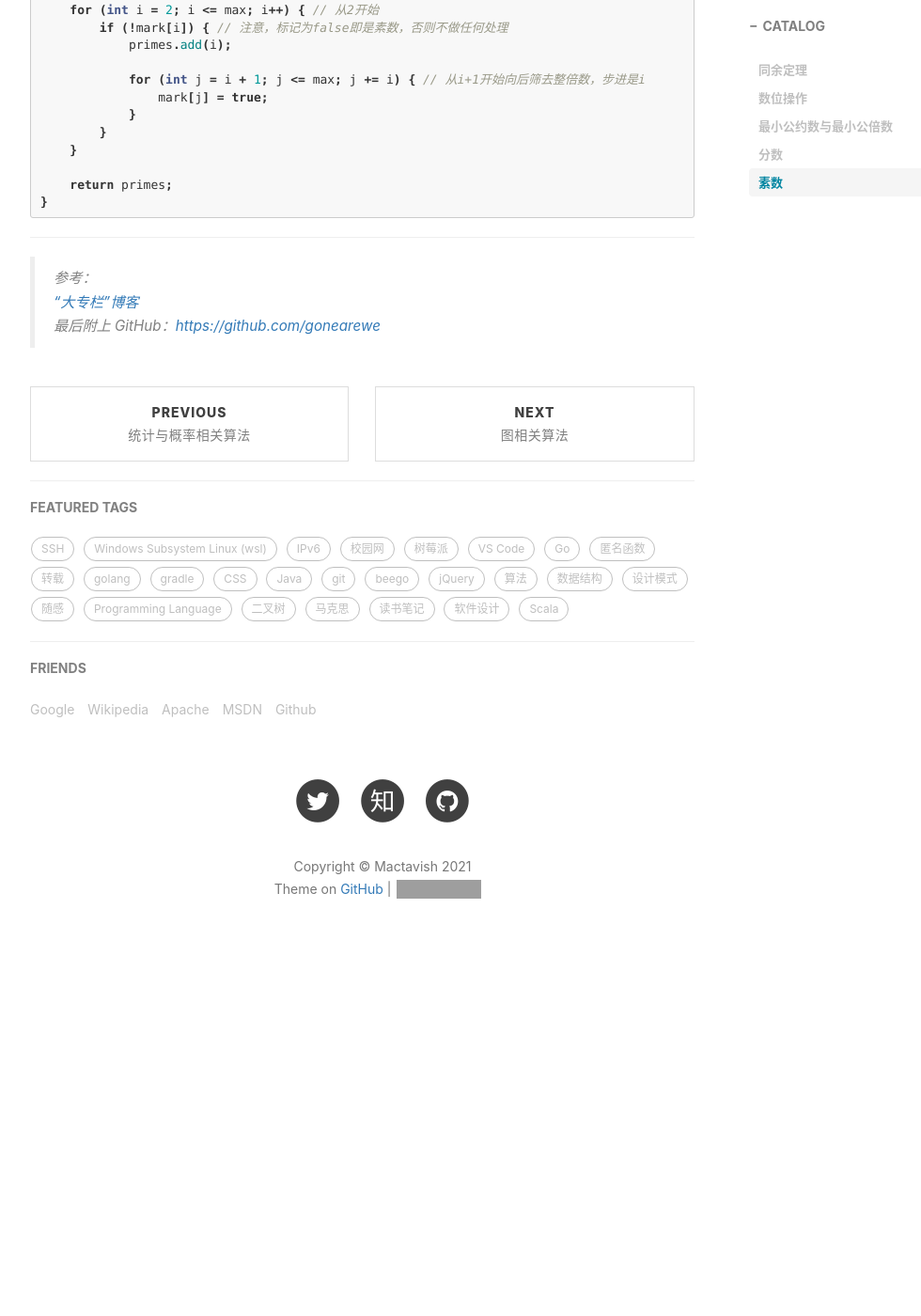
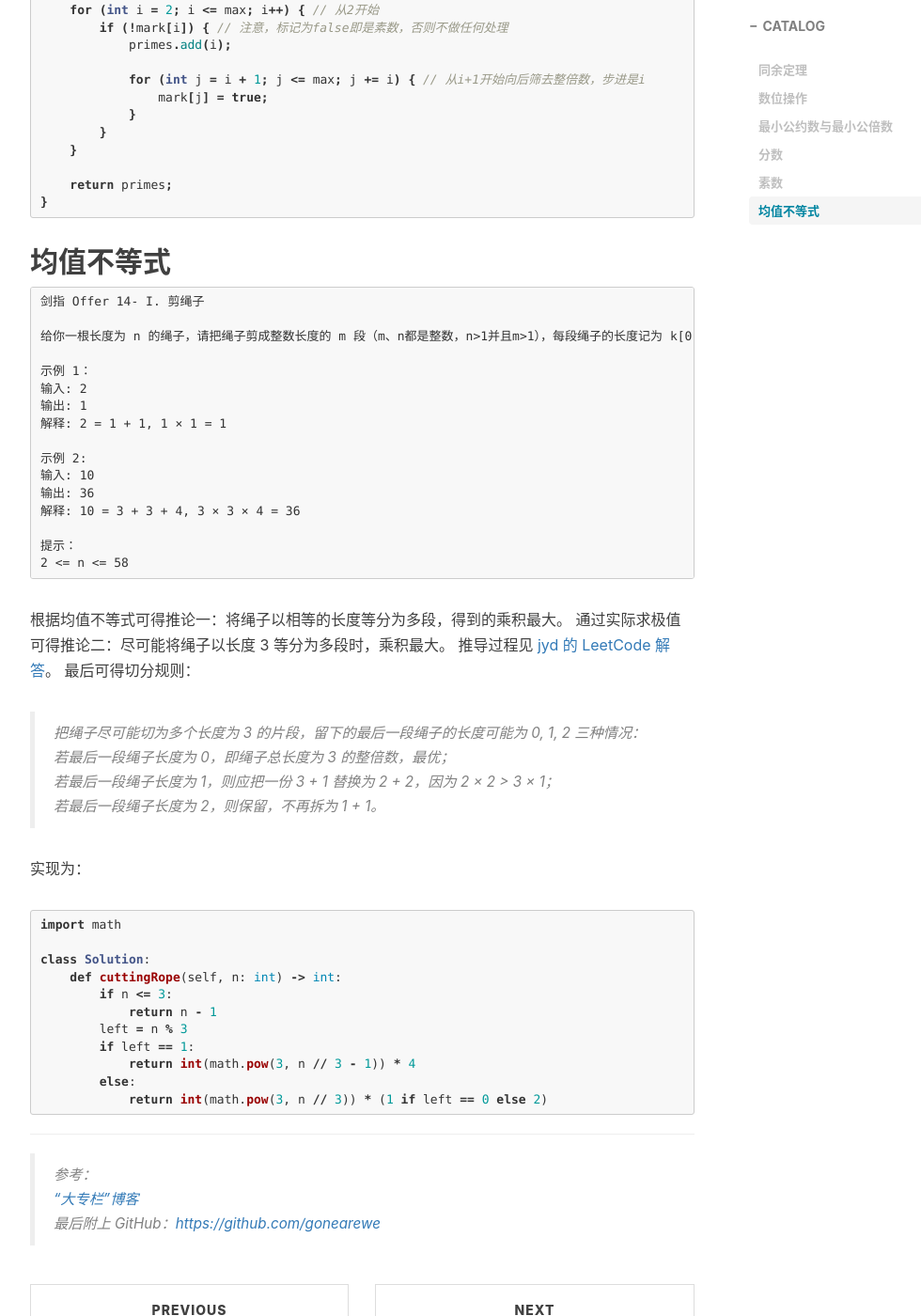
Before and after one commit to gonearewe/gonearewe.github.io, a Jekyll site: the page built from _posts/2020-09-13-数学与数字相关算法.md, in a window 1280 px wide and 1400 px high, scrolled down 5133 px. Shown: the whole window at 94% size, without its empty margins (233-1213 px from the left). Built offline with Jekyll 4.4.1, drawn with Linux system fonts in a browser that asks for light colours; nearby versions of some CDN libraries; comment, search, counter and statistics services are not loaded; before the commit the page ends 6183 px from its top, so only the background shows below that; grey boxes are pictures that could not be loaded.

Commit message:
均值不等式

````diff
--- a/_posts/2020-09-13-数学与数字相关算法.md
+++ b/_posts/2020-09-13-数学与数字相关算法.md
@@ -259,6 +259,56 @@ public static ArrayList<Integer> getPrimeList(int max) {
 }
 ```
 
+## 均值不等式
+
+```
+剑指 Offer 14- I. 剪绳子
+
+给你一根长度为 n 的绳子，请把绳子剪成整数长度的 m 段（m、n都是整数，n>1并且m>1），每段绳子的长度记为 k[0],k[1]...k[m-1] 。请问 k[0]*k[1]*...*k[m-1] 可能的最大乘积是多少？例如，当绳子的长度是8时，我们把它剪成长度分别为2、3、3的三段，此时得到的最大乘积是18。
+
+示例 1：
+输入: 2
+输出: 1
+解释: 2 = 1 + 1, 1 × 1 = 1
+
+示例 2:
+输入: 10
+输出: 36
+解释: 10 = 3 + 3 + 4, 3 × 3 × 4 = 36
+
+提示：
+2 <= n <= 58
+```
+
+根据均值不等式可得推论一：将绳子以相等的长度等分为多段，得到的乘积最大。
+通过实际求极值可得推论二：尽可能将绳子以长度 3 等分为多段时，乘积最大。
+推导过程见 [jyd 的 LeetCode 解答](https://leetcode-cn.com/problems/jian-sheng-zi-lcof/solution/mian-shi-ti-14-i-jian-sheng-zi-tan-xin-si-xiang-by/)。
+最后可得切分规则：
+
+> 把绳子尽可能切为多个长度为 3 的片段，留下的最后一段绳子的长度可能为 0, 1, 2 三种情况：
+>
+> 若最后一段绳子长度为 0，即绳子总长度为 3 的整倍数，最优；
+>
+> 若最后一段绳子长度为 1，则应把一份 3 + 1 替换为 2 + 2，因为 2 × 2 > 3 × 1；
+>
+> 若最后一段绳子长度为 2，则保留，不再拆为 1 + 1。
+
+实现为：
+
+```py
+import math
+
+class Solution:
+    def cuttingRope(self, n: int) -> int:
+        if n <= 3:
+            return n - 1
+        left = n % 3
+        if left == 1:
+            return int(math.pow(3, n // 3 - 1)) * 4
+        else:
+            return int(math.pow(3, n // 3)) * (1 if left == 0 else 2)
+```
+
 ---
 
 > 参考：
````
